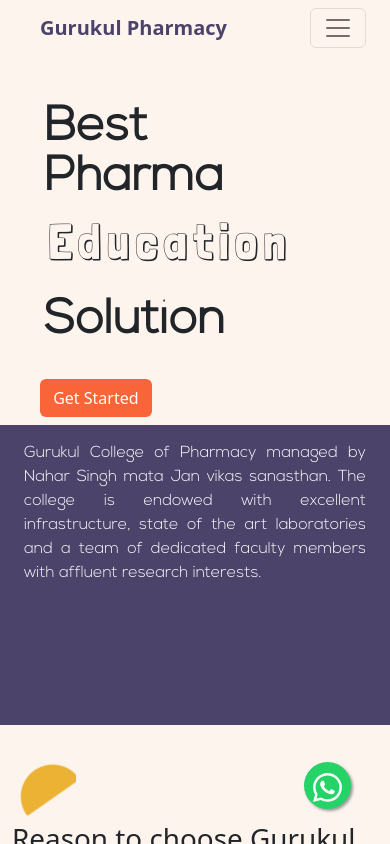
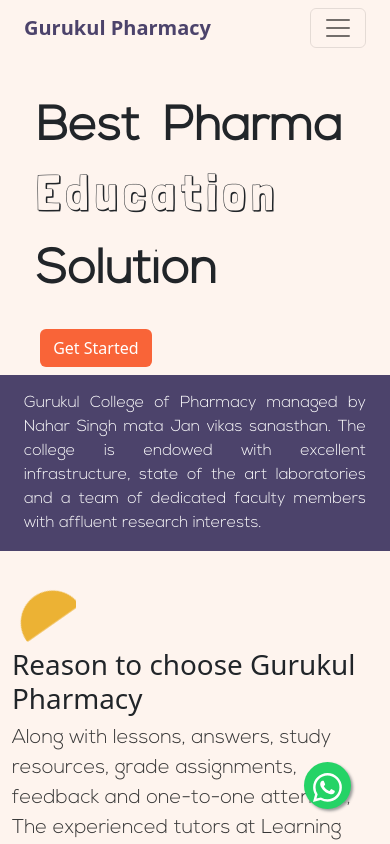
Before and after one commit to pradeep-chauhan/Pharmacy, a Next.js app: page / in a window 390 px wide. Shown: the top 844 px of the page. Built offline with nearby package versions, Linux system fonts and the light colour scheme.

Commit message:
info section image set

```diff
--- a/components/Course.jsx
+++ b/components/Course.jsx
@@ -20,7 +20,7 @@ function Course() {
                   <p className='course-paragraph'>
                     Diploma in Pharmacy (D.Pharma) is a two-year academic programme streamlined to endow in-depth knowledge of science and technique behind the formulation of pharmacy practice and medicines management. The programme fundamentally provides an overview of the conjecture principles and practices implicated in the science of pharmacy including core subjects like Pharmaceutical Chemistry Pharmacognosy Pharmacology and Pharmaceutics.
                   </p>
-                  <p className='course-paragraph'>The curriculum and syllabus for the programme are as per the Pharmacy Council of India (PCI) the statutory body governing pharmacy profession in India. In this programme students will gain insights into the chemical and physical properties chemical structure and uses of pharmaceutical formulae. The programme encompasses knowledge about the natural medicines which are obtained from plants animals marine and biological sources</p>
+                  <p className='course-paragraph'>The curriculum and syllabus for the programme are as per the Pharmacy Council of India (PCI) the statutory body governing pharmacy profession in India. In this programme students will gain insights into the chemical and physical properties chemical structure and uses of pharmaceutical formulae. </p> <p className='course-paragraph' >The programme encompasses knowledge about the natural medicines which are obtained from plants animals marine and biological sources</p>
                   <p className='course-paragraph'>In addition the programme focuses on imparting knowledge about drugs used for different diseases dosage absorption mechanism of action drug action drug interaction adverse reaction. Candidates seeking advance knowledge in the discipline can apply for higher education
                   </p>
                 </div>
--- a/components/Homepage.jsx
+++ b/components/Homepage.jsx
@@ -42,7 +42,7 @@ function Homepage() {
               </Nav>
               <div className="container  ">
 
-                <div className="row mx-2">
+                <div className="row mx-2 margin">
                   <div className="d-none d-sm-block d-md-block">
                     <Image src={Svg1} className='homepage-svg1' />
                     <Image src={Svg3} className='homepage-svg3' />
@@ -103,7 +103,7 @@ function Homepage() {
           </div>
         </div> */}
         <div className="icon-bar">
-          <a href="https://api.whatsapp.com/send?phone=919694985000" className="float whatsapp" target="_blank">
+          <a href="https://api.whatsapp.com/send?phone=918107973076" className="float whatsapp" target="_blank">
             <Whatsapp className='className="fa fa-whatsapp my-float"'></Whatsapp>
           </a>
         </div>
--- a/components/Info.jsx
+++ b/components/Info.jsx
@@ -33,7 +33,7 @@ function Info() {
                             <div className="card-body">
                               <People className='fas fa-graduation-cap icon-info mt-3 mb-3' />
                               <h4 className="card-heading">Expert Teacher</h4>
-                              <p className="card-text">University of Gurukul Pharmacy is a leading modern university with a tradition of
+                              <p className="card-text">College of Gurukul Pharmacy is a leading modern college with a tradition of
                                 providing opportunity</p>
                             </div>
                           </div>
--- a/design/homepage.css
+++ b/design/homepage.css
@@ -47,6 +47,7 @@ a {
   background-color: #4C436B;
   max-height: fit-content;
   /* min-height: 550px; */
+  min-height: auto !important;
 }
 
 .image-homepage {
--- a/design/mediaQuery.css
+++ b/design/mediaQuery.css
@@ -44,6 +44,12 @@
     margin-right: 0%;
 
   }
+  .buttonhidden{
+    display: none;
+  }
+  .home-background{
+    min-height: auto !important
+  }
 }
 @media (max-width:770px){
   .roundtext{
@@ -52,6 +58,8 @@
   .homepagesvg3 , .homepagesvg5{
     display:none;
 
+  }.buttonhidden{
+    display: none;
   }
 }
 @media (max-width:480px) {
@@ -60,9 +68,17 @@
   }
   .homepageheading{
     font-size: 48px;
+    margin-left: 0% !important;
+    margin-right: 0% !important;
   }
   .homepageheading1{
     font-size: 50px;
+    margin-left: 0% !important;
+    margin-right: 0% !important;
+  }
+  .margin{
+    margin-left: 0% !important;
+    margin-right: 0% !important;
   }
   .heading{
     font-size: 32px;
@@ -80,6 +96,10 @@
   .info-top{
     margin-top: 0% !important;
   }
+  .navbar-brand{
+    margin-left: 0% !important;
+    margin-right: 0% !important;
+  }
 }
 
 @media (max-width:580px) {
@@ -92,6 +112,9 @@
   float: none;
   width: 100%;
 }
+.buttonhidden{
+  display: none;
+}
 }
 
 @media (min-width: 1200px){
```
